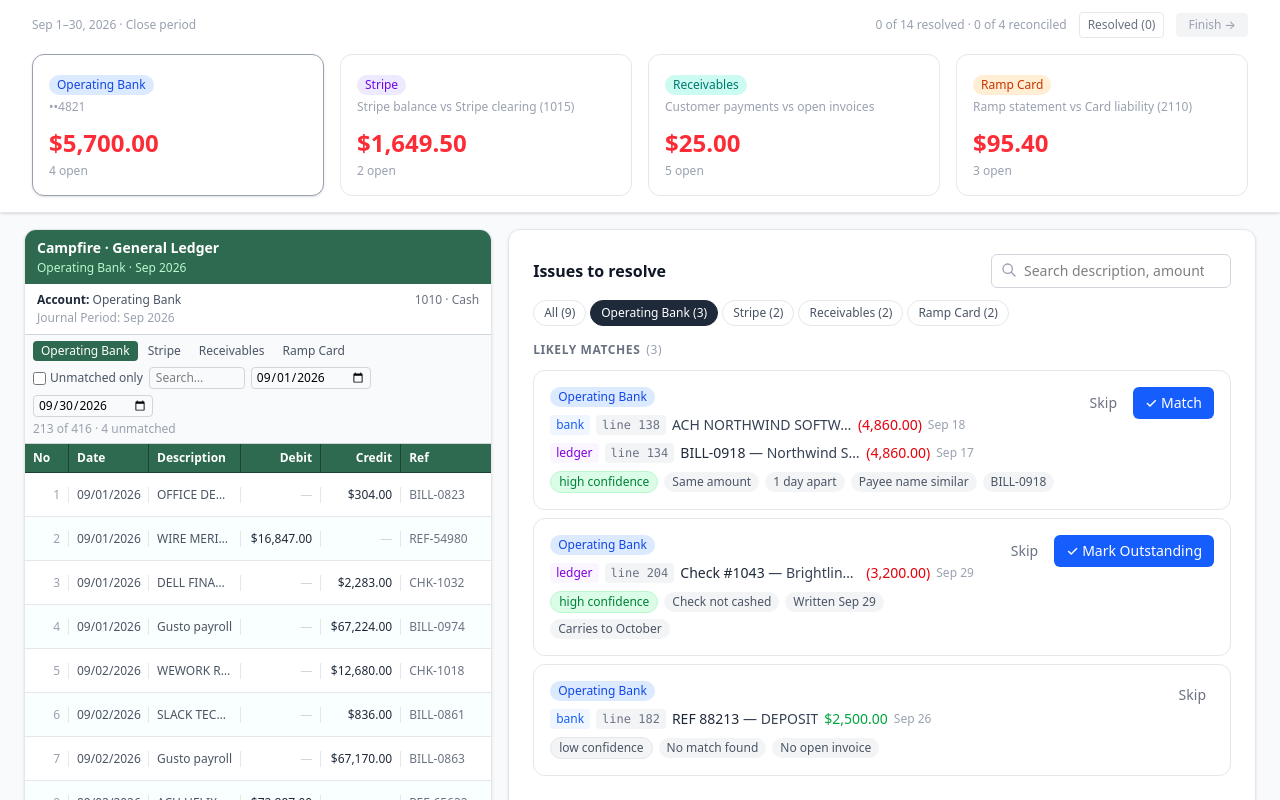
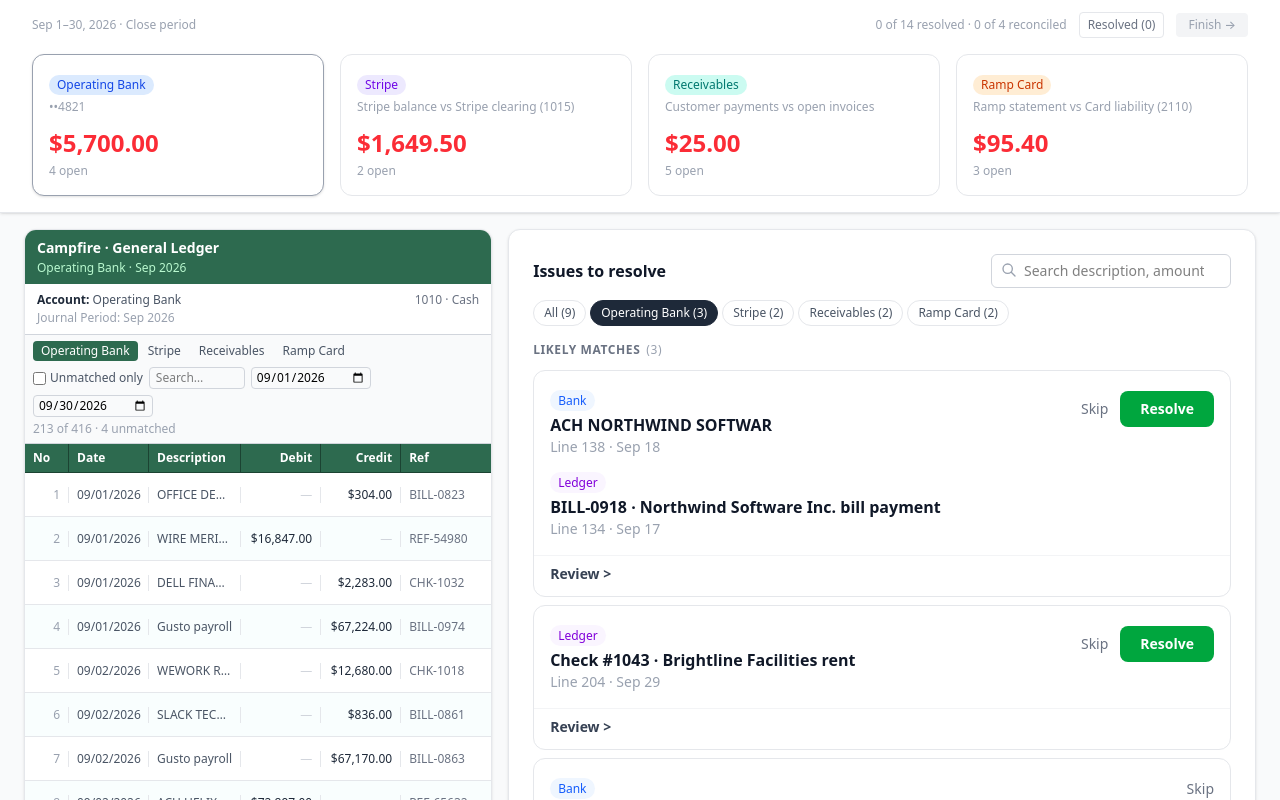
Before and after one commit to nicoleboac/campfire, a React (Vite) app: page / in a window 1280 px wide. Shown: the top 800 px of the page. Built offline with nearby package versions, Linux system fonts and the light colour scheme.

Commit message:
Redesign issue cards: clean layout with side badge, title, line·date, Skip/Resolve, Review toggle

```diff
--- a/src/components/IssuesPanel.tsx
+++ b/src/components/IssuesPanel.tsx
@@ -2,7 +2,7 @@ import { useState } from 'react'
 import type { Item, Suggestion, Source } from '../data/seed'
 import { SOURCES, CREATE_ENTRY_DEFAULTS } from '../data/seed'
 import type { Resolution, useReconcile } from '../hooks/useReconcile'
-import { cls, tokens } from '../theme/tokens'
+import { cls } from '../theme/tokens'
 import { MatchDetail } from './MatchDetail'
 import { CreateEntryForm } from './CreateEntryForm'
 import { AUTO_MATCHED_PAIRS } from '../data/autoMatched'
@@ -44,12 +44,6 @@ interface Props {
 
 const SOURCE_ORDER: Source[] = ['bank', 'stripe', 'receivables', 'cards']
 
-const sourceBadgeCls: Record<Source, string> = {
-  bank:        'bg-blue-100 text-blue-700',
-  stripe:      'bg-violet-100 text-violet-700',
-  receivables: 'bg-teal-100 text-teal-700',
-  cards:       'bg-orange-100 text-orange-700',
-}
 
 const sideBadgeCls: Record<string, string> = {
   bank:        'bg-blue-50 text-blue-600',
@@ -96,7 +90,6 @@ interface SuggestionCardProps {
 function IssueSuggestionCard({
   suggestion,
   allItems,
-  isSelected,
   onSelect,
   onResolve,
   onReject,
@@ -244,105 +237,71 @@ function IssueSuggestionCard({
     setSuspenseNote('')
   }
 
-  const isExpanded = isSelected
+  const [showReview, setShowReview] = useState(false)
 
   return (
-    <div
-      className={`bg-white border rounded-xl transition-colors ${
-        isExpanded
-          ? 'ring-2 ring-blue-500 border-blue-300 bg-blue-50/30'
-          : 'border-gray-200 hover:border-gray-300'
-      }`}
-    >
-      {/* Card header — always visible */}
-      <div
-        className="p-4 cursor-pointer"
-        onClick={onSelect}
-      >
-        <div className="flex items-start justify-between gap-3">
-          <div className="flex-1 min-w-0">
-            {/* Source badge */}
-            <div className="flex items-center gap-2 mb-2">
-              <span className={`${cls.badge} ${sourceBadgeCls[suggestion.source]}`}>
-                {SOURCES[suggestion.source].label}
-              </span>
-            </div>
-
-            {/* Items summary */}
-            <div className="flex flex-wrap gap-2 mb-2">
+    <div className="bg-white border border-gray-200 rounded-xl hover:border-gray-300 transition-colors">
+      {/* Card body */}
+      <div className="p-4 cursor-pointer" onClick={onSelect}>
+        <div className="flex items-start gap-4">
+          {/* Items list */}
+          <div className="flex-1 min-w-0 space-y-3">
             {suggestionItems.map(item => {
               const lineNum = ledgerLineNumber(item.key, suggestion.source, allItems)
+              const title = item.reference
+                ? `${item.reference} · ${item.description}`
+                : item.description
+              const sideLabel = item.side.charAt(0).toUpperCase() + item.side.slice(1)
               return (
-                  <div key={item.key} className="flex items-center gap-1.5">
-                    <span className={`text-xs px-1.5 py-0.5 rounded ${sideBadgeCls[item.side] || 'bg-gray-50 text-gray-600'}`}>
-                      {item.side}
+                <div key={item.key}>
+                  <span className={`text-xs px-2 py-0.5 rounded-full font-medium ${sideBadgeCls[item.side] || 'bg-gray-100 text-gray-600'}`}>
+                    {sideLabel}
                   </span>
-                    {lineNum !== null && (
-                      <span className="text-xs px-1.5 py-0.5 rounded bg-gray-100 text-gray-500 font-mono">
-                        line {lineNum}
-                      </span>
-                    )}
-                    <span className="text-sm text-gray-700 truncate max-w-[180px]">
-                      {item.reference ? (
-                        <><span className="font-medium text-gray-800">{item.reference}</span> — {item.description}</>
-                      ) : item.description}
-                    </span>
-                    <span className={`text-sm font-medium ${item.amount >= 0 ? 'text-green-600' : 'text-red-600'}`}>
-                      {fmt(item.amount)}
-                    </span>
-                    <span className="text-xs text-gray-400">{fmtDate(item.date)}</span>
-                    {item.meta?.cardholder && (
-                      <span className="text-xs text-gray-400">{item.meta.cardholder} ···{item.meta.cardLast4}</span>
-                    )}
+                  <div className="text-base font-semibold text-gray-900 mt-0.5 truncate">{title}</div>
+                  <div className="text-sm text-gray-400">
+                    {lineNum !== null ? `Line ${lineNum} · ` : ''}{fmtDate(item.date)}
+                    {item.meta?.cardholder ? ` · ${item.meta.cardholder}` : ''}
+                  </div>
                 </div>
               )
             })}
           </div>
 
-            {/* Confidence + reason chips */}
-            <div className="flex items-center flex-wrap gap-1.5">
-              <span className={`${cls.badge} ${tokens.confidence[suggestion.confidence]}`}>
-                {suggestion.confidence} confidence
-              </span>
-              {suggestion.reasonChips.map((chip, i) => (
-                <span key={i} className={`${cls.badge} bg-gray-100 text-gray-600`}>{chip}</span>
-              ))}
-            </div>
-
-            {/* Adjustment preview */}
-            {suggestion.adjustment && !showDetail && (
-              <div className="mt-2 text-xs text-gray-500">
-                → {actionLabel[suggestion.action]}:{' '}
-                <span className="font-medium text-gray-700">
-                  {suggestion.adjustment.account} ({suggestion.adjustment.accountCode})
-                </span>
-                {' '}· {fmt(suggestion.adjustment.amount)}
-              </div>
-            )}
-          </div>
-
-          {/* Quick action buttons */}
-          <div className="flex items-center gap-2 shrink-0" onClick={e => e.stopPropagation()}>
-            <button onClick={() => onReject(suggestion.id)} className={cls.btnGhost} title="Skip suggestion">
+          {/* Actions */}
+          <div className="flex items-center gap-3 shrink-0 pt-1" onClick={e => e.stopPropagation()}>
+            <button onClick={() => onReject(suggestion.id)} className="text-sm text-gray-500 hover:text-gray-700 font-medium">
               Skip
             </button>
             {suggestion.action !== 'no-match' && (
-              <button onClick={handleAccept} className={cls.btnPrimary}>
-                {suggestion.confidence === 'high' ? '✓ ' : ''}{actionLabel[suggestion.action]}
+              <button onClick={handleAccept} className="bg-green-600 text-white text-sm font-semibold px-5 py-2 rounded-lg hover:bg-green-700 transition-colors">
+                Resolve
               </button>
             )}
           </div>
         </div>
       </div>
 
-      {/* Expanded resolution workspace */}
-      {isExpanded && !showDetail && !showVoidForm && !showFlagForm && !showSuspenseForm && (
-        <div className="px-4 pb-4 border-t border-blue-100">
-          <div className="pt-3 text-xs text-gray-400">
-            Click an action above to resolve, or use the buttons to skip or handle manually.
-          </div>
+      {/* Review toggle */}
+      <div className="px-4 pb-3 border-t border-gray-100 pt-2" onClick={e => e.stopPropagation()}>
+        <button
+          className="text-sm font-semibold text-gray-700 flex items-center gap-1"
+          onClick={() => setShowReview(v => !v)}
+        >
+          Review {showReview ? '∨' : '>'}
+        </button>
+        {showReview && (
+          <div className="mt-1.5 space-y-0.5">
+            {suggestion.reasonChips.map((chip, i) => (
+              <div key={i} className="text-sm text-gray-400">{chip}</div>
+            ))}
+            {suggestion.adjustment && (
+              <div className="text-sm text-gray-400">
+                {actionLabel[suggestion.action]}: {suggestion.adjustment.account} · {fmt(suggestion.adjustment.amount)}
               </div>
             )}
+          </div>
+        )}
+      </div>
 
       {/* Match/create detail panel */}
       {showDetail && (
@@ -518,42 +477,36 @@ function OrphanCard({ item, allItems, isSelected, onSelect, onResolve }: OrphanC
       }`}
     >
       <div className="p-4 cursor-pointer" onClick={onSelect}>
-        <div className="flex items-start justify-between gap-3">
+        <div className="flex items-start gap-4">
           <div className="flex-1 min-w-0">
-            <div className="flex items-center gap-2 mb-1 flex-wrap">
-              <span className={`text-xs px-1.5 py-0.5 rounded font-medium ${sourceBadgeCls[item.source]}`}>
-                {SOURCES[item.source].label}
+            {(() => {
+              const lineNum = ledgerLineNumber(item.key, item.source, allItems)
+              const sideLabel = item.side.charAt(0).toUpperCase() + item.side.slice(1)
+              const title = item.reference ? `${item.reference} · ${item.description}` : item.description
+              return (
+                <>
+                  <span className={`text-xs px-2 py-0.5 rounded-full font-medium ${sideBadgeCls[item.side] || 'bg-gray-100 text-gray-600'}`}>
+                    {sideLabel}
                   </span>
-              <span className={`text-xs px-1.5 py-0.5 rounded ${sideBadgeCls[item.side] || 'bg-gray-50 text-gray-600'}`}>
-                {item.side}
-              </span>
-              {(() => {
-                const ln = ledgerLineNumber(item.key, item.source, allItems)
-                return ln !== null ? (
-                  <span className="text-xs px-1.5 py-0.5 rounded bg-gray-100 text-gray-500 font-mono">line {ln}</span>
-                ) : null
+                  <div className="text-base font-semibold text-gray-900 mt-0.5 truncate">{title}</div>
+                  <div className="text-sm text-gray-400">
+                    {lineNum !== null ? `Line ${lineNum} · ` : ''}{fmtDate(item.date)}
+                    {item.meta?.cardholder ? ` · ${item.meta.cardholder}` : ''}
+                  </div>
+                </>
+              )
             })()}
-              <span className="text-xs text-gray-400">{fmtDate(item.date)}</span>
-              {item.reference && <span className="text-xs text-gray-500 font-medium">{item.reference}</span>}
-              {item.meta?.cardholder && (
-                <span className="text-xs text-gray-400">{item.meta.cardholder} ···{item.meta.cardLast4}</span>
-              )}
           </div>
-            <div className="text-sm text-gray-800">{item.description}</div>
-          </div>
-          <div className="flex items-center gap-2 shrink-0" onClick={e => e.stopPropagation()}>
-            <span className={`text-sm font-semibold ${item.amount >= 0 ? 'text-green-600' : 'text-red-600'}`}>
-              {fmt(item.amount)}
-            </span>
+          <div className="flex items-center gap-3 shrink-0 pt-1" onClick={e => e.stopPropagation()}>
             {isSourceSide ? (
               <>
-                <button onClick={() => setShowCreateEntry(true)} className={cls.btnSecondary}>Create Entry</button>
-                <button onClick={() => setShowFlagForm(true)} className={cls.btnGhost}>Can't Resolve</button>
+                <button onClick={() => setShowFlagForm(true)} className="text-sm text-gray-500 hover:text-gray-700 font-medium">Skip</button>
+                <button onClick={() => setShowCreateEntry(true)} className="bg-green-600 text-white text-sm font-semibold px-5 py-2 rounded-lg hover:bg-green-700 transition-colors">Resolve</button>
               </>
             ) : (
               <>
-                <button onClick={handleOutstanding} className={cls.btnSecondary}>Mark Outstanding</button>
-                <button onClick={() => setShowFlagForm(true)} className={cls.btnGhost}>Flag</button>
+                <button onClick={() => setShowFlagForm(true)} className="text-sm text-gray-500 hover:text-gray-700 font-medium">Flag</button>
+                <button onClick={handleOutstanding} className="bg-green-600 text-white text-sm font-semibold px-5 py-2 rounded-lg hover:bg-green-700 transition-colors">Mark Outstanding</button>
               </>
             )}
           </div>
```
Lines whose indentation alone changed are shown as unchanged.
